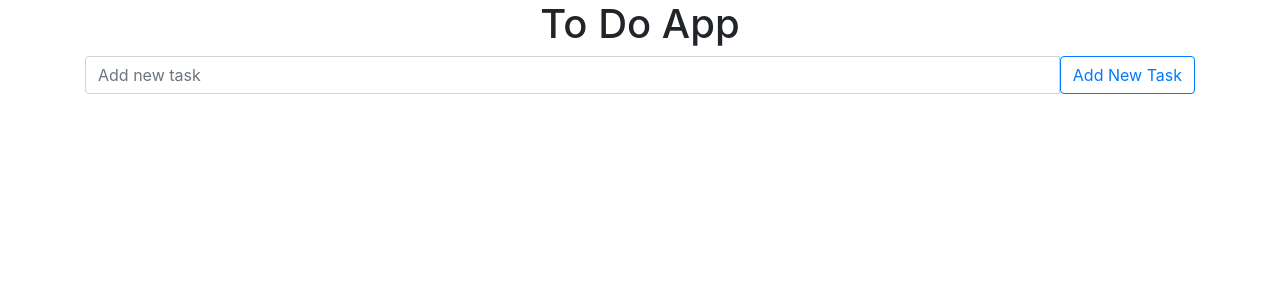
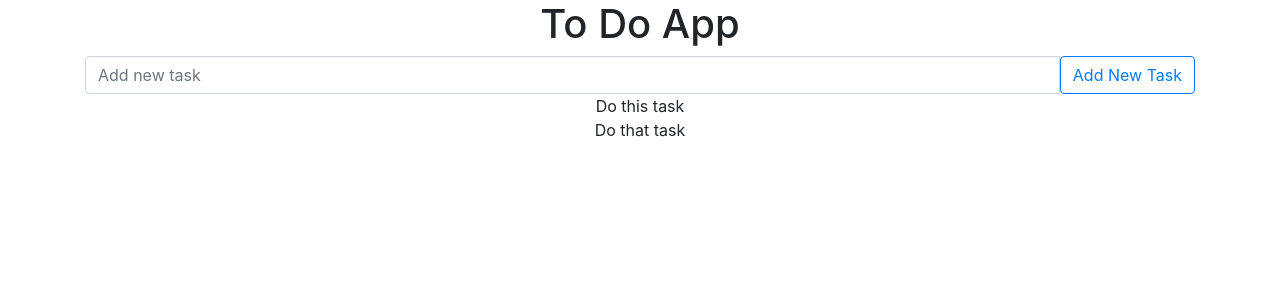
Before and after one commit to jp117/reactToDoApp, a React (Create React App) app in the folder react-to-do/: page / in a window 1280 px wide. Shown: the top 300 px of the page. Built offline with nearby package versions, Linux system fonts and the light colour scheme.

Commit message:
Added test task data and render that data.  Due to nature of react, on refresh, that data is always there until I add a db

```diff
--- a/react-to-do/src/App.js
+++ b/react-to-do/src/App.js
@@ -1,22 +1,32 @@
-import Header from "./components/Header"
-import './App.css';
-import ToDo from "./components/ToDo"
-import { useState } from 'react'
-import 'bootstrap/dist/css/bootstrap.min.css';
-import Container from 'react-bootstrap/Container'
+import Header from "./components/Header";
+import "./App.css";
+import ToDo from "./components/ToDo";
+import { useState } from "react";
+import "bootstrap/dist/css/bootstrap.min.css";
+import Container from "react-bootstrap/Container";
+import Tasks from "./components/Tasks";
 
 function App() {
-
-  const [toDo, addToDo] = useState();
-
     return (
-    <div className="App">
+        <div className='App'>
             <Container>
                 <Header />
                 <ToDo />
+                <Tasks tasks={tasks} />
             </Container>
         </div>
     );
 }
 
+const tasks = [
+    {
+        id: 1,
+        task: "Do this task",
+    },
+    {
+        id: 2,
+        task: "Do that task",
+    },
+];
+
 export default App;
--- /dev/null
+++ b/react-to-do/src/components/Task.js
@@ -0,0 +1,11 @@
+import React from "react";
+
+function Task(props) {
+    return (
+        <div className='task' key={props.id}>
+            {props.task}
+        </div>
+    );
+}
+
+export default Task;
--- a/react-to-do/src/components/Tasks.js
+++ b/react-to-do/src/components/Tasks.js
@@ -1,11 +1,15 @@
-import React from 'react'
+import React from "react";
+import Task from "./Task";
 
-const Tasks = () => {
+const Tasks = (props) => {
+    const tasks = props.tasks;
     return (
-        <div className="tasks">
+        <div className='tasks'>
+            {tasks.map((task) => (
+                <Task key={task.id} task={task.task} />
+            ))}
+        </div>
+    );
+};
 
-        </div>
-    )
-}
-
-export default Tasks
+export default Tasks;
```
Also changed, not shown: 1 other file (tests, documents, lock files or other folders). Lines whose indentation alone changed are shown as unchanged.
